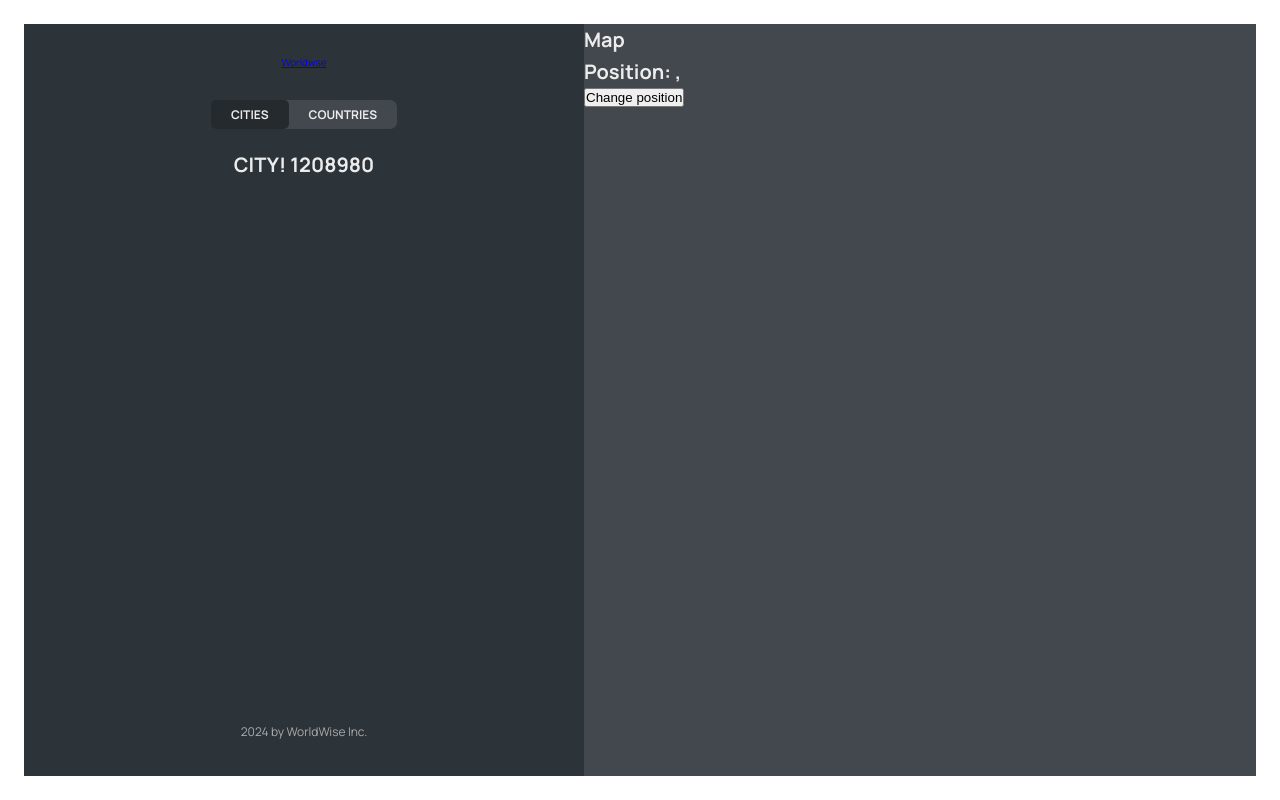
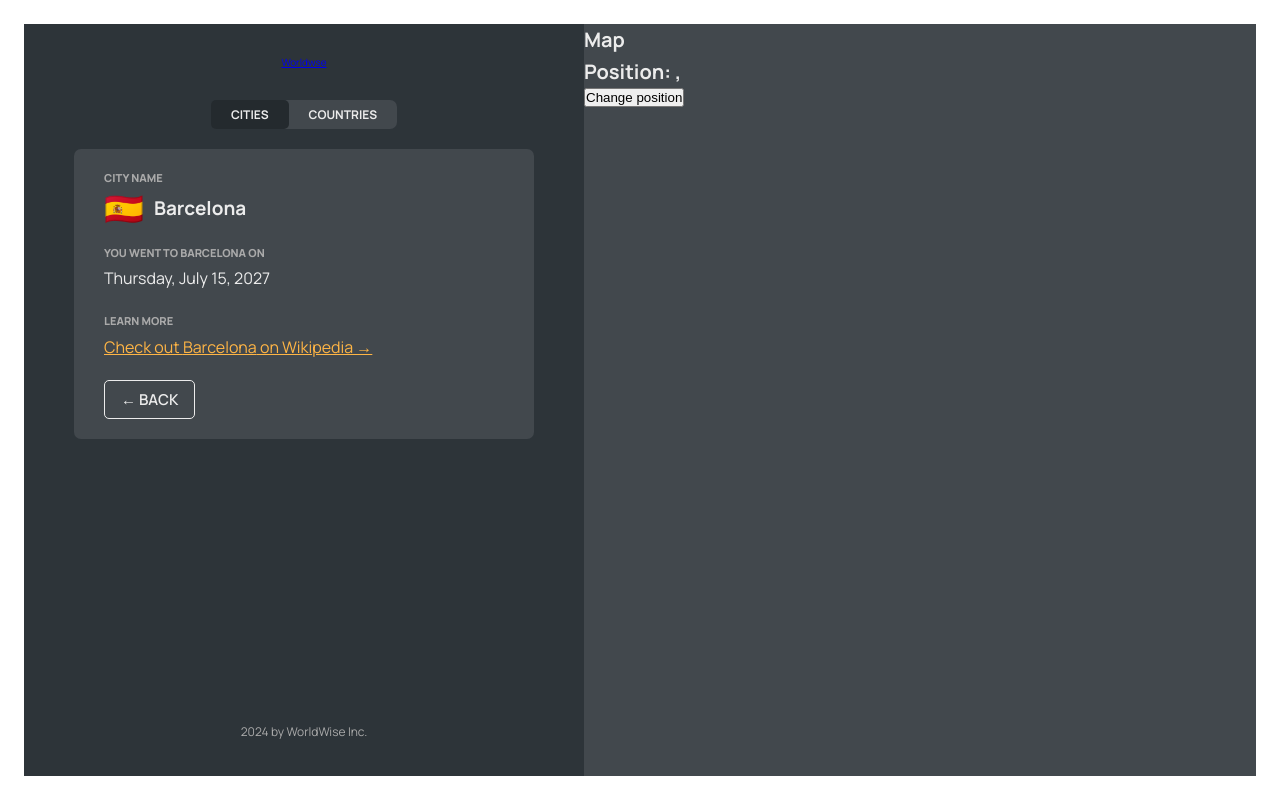
Before and after one commit to devodii/worldwise, a React (Vite) app: page /app/cities/1208980 in a window 1280 px wide. Built offline with nearby package versions, Linux system fonts and the light colour scheme; data requests are answered from the project's data file.

Commit message:
feat: ability to display dynamic city info

```diff
--- a/src/App.jsx
+++ b/src/App.jsx
@@ -1,55 +1,28 @@
-import * as React from "react"
 import { BrowserRouter, Navigate, Route, Routes } from "react-router-dom"
 
+import { City } from "./components/city"
+import { CityList } from "./components/city-list"
+import { CountryList } from "./components/country-list"
+import { Form } from "./components/form"
+import { CitiesProvider } from "./contexts/cities-context"
+import { FourOhFour } from "./pages/404"
+import { AppLayout } from "./pages/app-layout"
+import { Homepage } from "./pages/homepage"
+import { Login } from "./pages/login"
 import { Pricing } from "./pages/pricing"
 import { Product } from "./pages/product"
-import { FourOhFour } from "./pages/404"
-import { Homepage } from "./pages/homepage"
-import { AppLayout } from "./pages/app-layout"
-import { Login } from "./pages/login"
-import { CityList } from "./components/city-list"
-import { City } from "./components/city"
-import { CountryList } from "./components/country-list"
-import { Form } from "./components/form"
-
-const BASE_URL = "http://localhost:8000"
 
 function App() {
-  const [cities, setCities] = React.useState([])
-  const [isLoading, setIsLoading] = React.useState(false)
-
-  React.useEffect(() => {
-    async function fetchCities() {
-      try {
-        setIsLoading(true)
-        const res = await fetch(`${BASE_URL}/cities`)
-        const cities = await res.json()
-
-        setCities(cities)
-      } catch (error) {
-        alert("there was an error loading this data...")
-      } finally {
-        setIsLoading(false)
-      }
-    }
-    fetchCities()
-  }, [])
-
   return (
+    <CitiesProvider>
       <BrowserRouter>
         <Routes>
           <Route index element={<Homepage />} />
           <Route path="/app" element={<AppLayout />}>
             <Route index element={<Navigate replace to={"cities"} />} />
-          <Route
-            path="cities"
-            element={<CityList cities={cities} isLoading={isLoading} />}
-          />
+            <Route path="cities" element={<CityList />} />
             <Route path="cities/:id" element={<City />} />
-          <Route
-            path="countries"
-            element={<CountryList cities={cities} isLoading={isLoading} />}
-          />
+            <Route path="countries" element={<CountryList />} />
             <Route path="form" element={<Form />} />
           </Route>
           <Route path="/product" element={<Product />} />
@@ -58,6 +31,7 @@ function App() {
           <Route path="*" element={<FourOhFour />} />
         </Routes>
       </BrowserRouter>
+    </CitiesProvider>
   )
 }
 
--- /dev/null
+++ b/src/components/back-button.jsx
@@ -0,0 +1,18 @@
+import { useNavigate } from "react-router-dom"
+import { Button } from "./button"
+
+export function BackButton(props) {
+  const navigate = useNavigate()
+  return (
+    <Button
+      type="back"
+      onClick={e => {
+        e.preventDefault()
+        navigate(-1)
+      }}
+      {...props}
+    >
+      &larr; Back
+    </Button>
+  )
+}
--- a/src/components/button.jsx
+++ b/src/components/button.jsx
@@ -1,10 +1,14 @@
 /* eslint-disable react/prop-types */
 import styles from "./button.module.css"
 
-export function Button({ children, onClick, type = "primary" }) {
+export function Button({ children, onClick, type = "primary", ...props }) {
   // type => primary | back | position
   return (
-    <button onClick={onClick} className={`${styles.btn} ${styles[type]}`}>
+    <button
+      onClick={onClick}
+      className={`${styles.btn} ${styles[type]}`}
+      {...props}
+    >
       {children}
     </button>
   )
--- a/src/components/city-item.jsx
+++ b/src/components/city-item.jsx
@@ -1,6 +1,7 @@
 /* eslint-disable react/prop-types */
 import { Link } from "react-router-dom"
 import styles from "./city-item.module.css"
+import { useCities } from "../contexts/cities-context"
 
 const formatDate = date =>
   new Intl.DateTimeFormat("en", {
@@ -11,10 +12,12 @@ const formatDate = date =>
 
 export function CityItem({ city }) {
   const { cityName, emoji, date, id, position } = city
+
+  const { currentCity } = useCities()
   return (
     <li>
       <Link
-        className={styles.cityItem}
+        className={`${styles.cityItem} ${currentCity?.id == id ? styles["cityItem--active"] : ""}`}
         to={`${id}?lat=${position.lat}&lng=${position.lng}`}
       >
         <span className={styles.emoji}>{emoji}</span>
--- a/src/components/city-list.jsx
+++ b/src/components/city-list.jsx
@@ -3,8 +3,11 @@ import { CityItem } from "./city-item"
 import { Message } from "./message"
 import styles from "./city-list.module.css"
 import { Spinner } from "./spinner"
+import { useCities } from "../contexts/cities-context"
 
-export function CityList({ cities, isLoading }) {
+export function CityList() {
+  const { cities, isLoading } = useCities()
+
   if (isLoading) return <Spinner />
 
   if (cities.length < 1)
--- a/src/components/city.jsx
+++ b/src/components/city.jsx
@@ -1,5 +1,10 @@
 /* eslint-disable no-unused-vars */
 import { useParams, useSearchParams } from "react-router-dom"
+import * as React from "react"
+import { useCities } from "../contexts/cities-context"
+import styles from "./city.module.css"
+import { Spinner } from "./spinner"
+import { BackButton } from "./back-button"
 
 const formatDate = date =>
   new Intl.DateTimeFormat("en", {
@@ -10,13 +15,7 @@ const formatDate = date =>
   }).format(new Date(date))
 
 export function City() {
-  // TEMP DATA
-  const currentCity = {
-    cityName: "Lisbon",
-    emoji: "🇵🇹",
-    date: "2027-10-31T15:59:59.138Z",
-    notes: "My favorite city so far!",
-  }
+  const { currentCity, getCity, isLoading } = useCities()
 
   const { cityName, emoji, date, notes } = currentCity
 
@@ -24,44 +23,54 @@ export function City() {
 
   const [searchParams, setSearchParams] = useSearchParams()
 
-  console.log({ location })
-  return <h1>CITY! {id}</h1>
+  React.useEffect(() => {
+    function mounted() {
+      getCity(id)
+    }
+    mounted()
+  }, [id])
 
-  // return (
-  //   <div className={styles.city}>
-  //     <div className={styles.row}>
-  //       <h6>City name</h6>
-  //       <h3>
-  //         <span>{emoji}</span> {cityName}
-  //       </h3>
-  //     </div>
+  // return <h1>CITY! {id}</h1>
 
-  //     <div className={styles.row}>
-  //       <h6>You went to {cityName} on</h6>
-  //       <p>{formatDate(date || null)}</p>
-  //     </div>
+  if (isLoading) {
+    return <Spinner />
+  }
 
-  //     {notes && (
-  //       <div className={styles.row}>
-  //         <h6>Your notes</h6>
-  //         <p>{notes}</p>
-  //       </div>
-  //     )}
+  return (
+    <div className={styles.city}>
+      <div className={styles.row}>
+        <h6>City name</h6>
+        <h3>
+          <span>{emoji}</span> {cityName}
+        </h3>
+      </div>
 
-  //     <div className={styles.row}>
-  //       <h6>Learn more</h6>
-  //       <a
-  //         href={`https://en.wikipedia.org/wiki/${cityName}`}
-  //         target="_blank"
-  //         rel="noreferrer"
-  //       >
-  //         Check out {cityName} on Wikipedia &rarr;
-  //       </a>
-  //     </div>
+      <div className={styles.row}>
+        <h6>You went to {cityName} on</h6>
+        <p>{formatDate(date || null)}</p>
+      </div>
 
-  //     <div>
-  //       <ButtonBack />
-  //     </div>
-  //   </div>
-  // )
+      {notes && (
+        <div className={styles.row}>
+          <h6>Your notes</h6>
+          <p>{notes}</p>
+        </div>
+      )}
+
+      <div className={styles.row}>
+        <h6>Learn more</h6>
+        <a
+          href={`https://en.wikipedia.org/wiki/${cityName}`}
+          target="_blank"
+          rel="noreferrer"
+        >
+          Check out {cityName} on Wikipedia &rarr;
+        </a>
+      </div>
+
+      <div>
+        <BackButton />
+      </div>
+    </div>
+  )
 }
--- a/src/components/country-list.jsx
+++ b/src/components/country-list.jsx
@@ -1,10 +1,13 @@
 /* eslint-disable react/prop-types */
+import { useCities } from "../contexts/cities-context"
 import { CountryItem } from "./country-item"
 import styles from "./country-list.module.css"
 import { Message } from "./message"
 import { Spinner } from "./spinner"
 
-export function CountryList({ cities, isLoading }) {
+export function CountryList() {
+  const { cities, isLoading } = useCities()
+
   if (isLoading) return <Spinner />
 
   if (cities.length < 1)
--- a/src/components/form.jsx
+++ b/src/components/form.jsx
@@ -5,6 +5,7 @@ import * as React from "react"
 import styles from "./form.module.css"
 import { Button } from "./button"
 import { useNavigate } from "react-router-dom"
+import { BackButton } from "./back-button"
 
 // eslint-disable-next-line react-refresh/only-export-components
 export function convertToEmoji(countryCode) {
@@ -51,15 +52,7 @@ export function Form() {
 
       <div className={styles.buttons}>
         <Button>Add</Button>
-        <Button
-          type="back"
-          onClick={e => {
-            e.preventDefault()
-            navigate(-1)
-          }}
-        >
-          &larr; Back
-        </Button>
+        <BackButton />
       </div>
     </form>
   )
--- /dev/null
+++ b/src/contexts/cities-context.jsx
@@ -0,0 +1,62 @@
+/* eslint-disable react/prop-types */
+import * as React from "react"
+
+const BASE_URL = "http://localhost:8000"
+
+const CitiesContext = React.createContext()
+
+function CitiesProvider({ children }) {
+  const [cities, setCities] = React.useState([])
+  const [isLoading, setIsLoading] = React.useState(false)
+
+  const [currentCity, setCurrentity] = React.useState({})
+
+  React.useEffect(() => {
+    async function fetchCities() {
+      try {
+        setIsLoading(true)
+        const res = await fetch(`${BASE_URL}/cities`)
+        const cities = await res.json()
+
+        setCities(cities)
+      } catch (error) {
+        alert("there was an error loading this data...")
+      } finally {
+        setIsLoading(false)
+      }
+    }
+    fetchCities()
+  }, [])
+
+  async function getCity(id) {
+    try {
+      setIsLoading(true)
+      const res = await fetch(`${BASE_URL}/cities/${id}`)
+      const city = await res.json()
+
+      setCurrentity(city)
+    } catch (error) {
+      alert("there was an error loading this data...")
+    } finally {
+      setIsLoading(false)
+    }
+  }
+
+  return (
+    <CitiesContext.Provider value={{ cities, isLoading, currentCity, getCity }}>
+      {children}
+    </CitiesContext.Provider>
+  )
+}
+
+function useCities() {
+  const value = React.useContext(CitiesContext)
+
+  if (value === undefined) {
+    throw new Error("cities context must be used within it's prrovider!")
+  }
+
+  return value
+}
+
+export { CitiesProvider, useCities }
```
Lines whose indentation alone changed are shown as unchanged.
